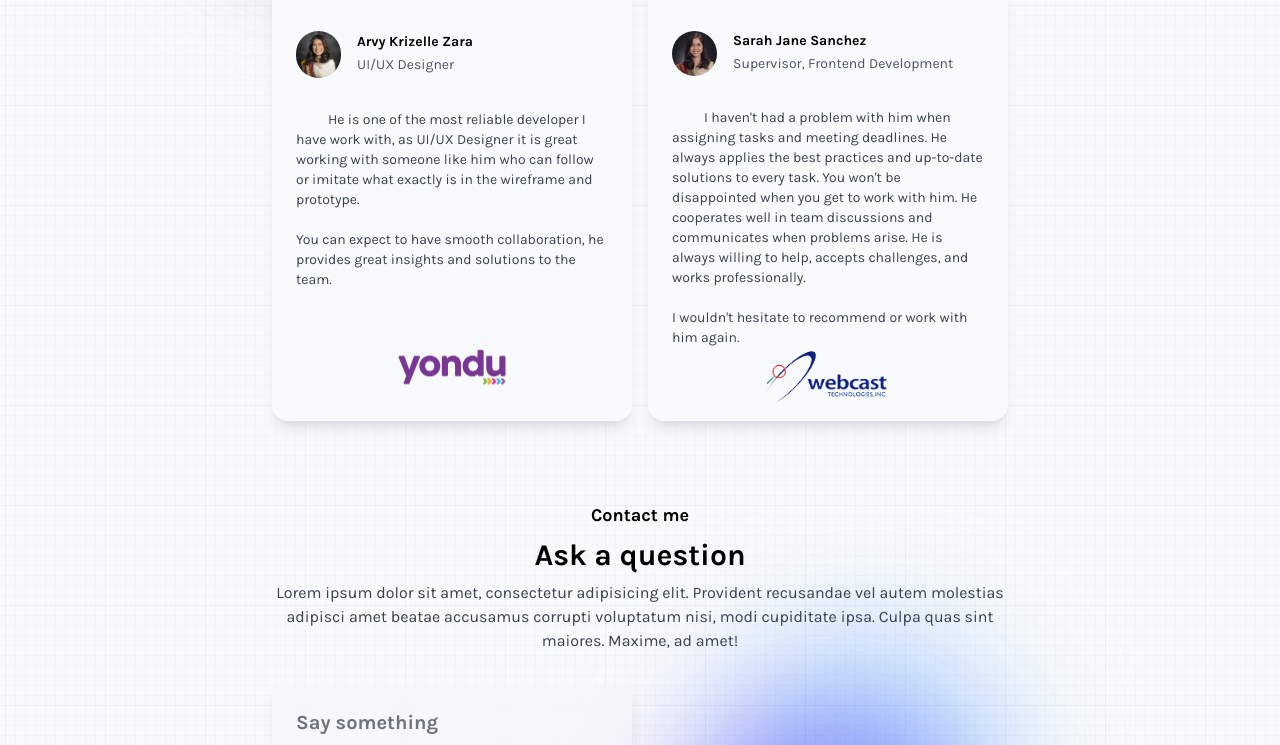
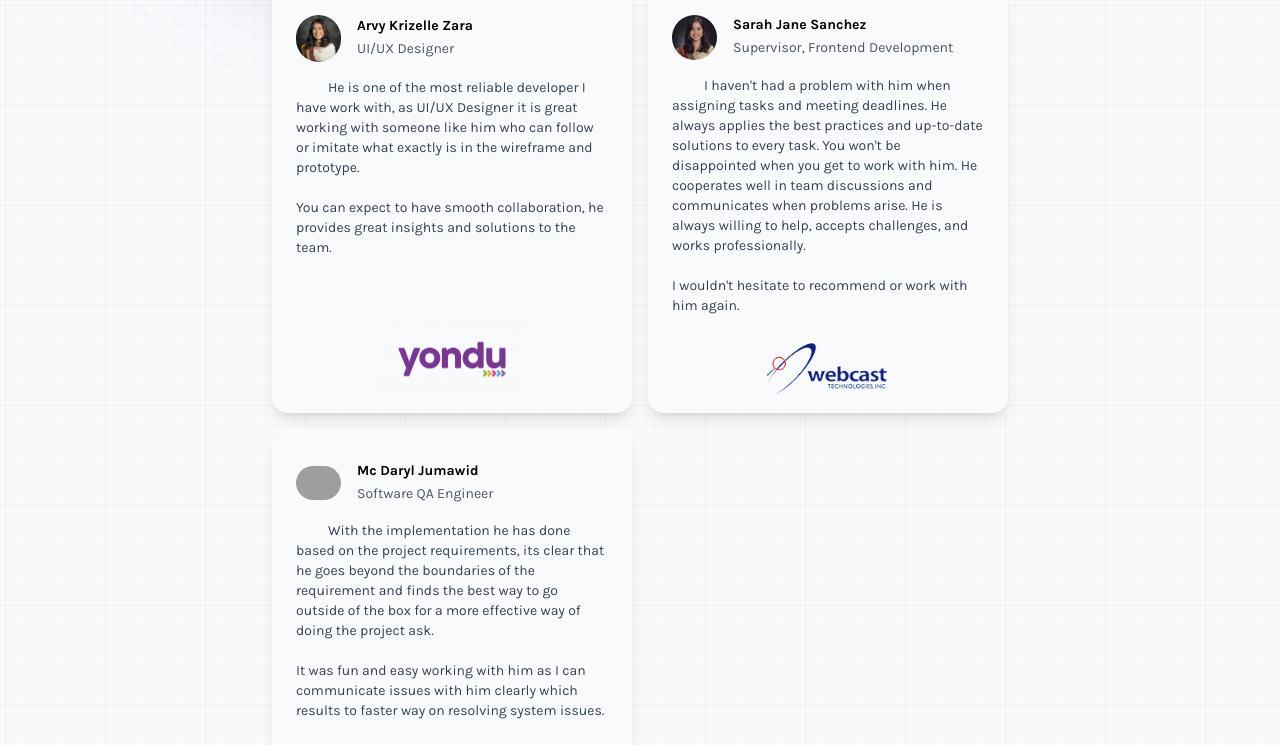
Before and after one commit to jbrtsmbrr/portfolio, a Next.js app: page / in a window 1280 px wide. Shown: the part 2000-2745 px from the top of the page. Built offline with nearby package versions, Linux system fonts and the light colour scheme; grey boxes are pictures that could not be loaded.

Commit message:
added: new testimony

```diff
--- a/components/Testimonials/index.tsx
+++ b/components/Testimonials/index.tsx
@@ -32,10 +32,19 @@ const messages = [
     message:
       `I haven't had a problem with him when assigning tasks and meeting deadlines. He always applies the best practices and up-to-date solutions to every task. You won't be disappointed when you get to work with him. He cooperates well in team discussions and communicates when problems arise. He is always willing to help, accepts challenges, and works professionally.\n\nI wouldn't hesitate to recommend or work with him again.`,
   },
+  {
+    name: "Mc Daryl Jumawid",
+    position: "Software QA Engineer",
+    image: {
+      person: "/assets/persons/daryl.jpg",
+      company: "/assets/logos/webcast.png",
+    },
+    message: `With the implementation he has done based on the project requirements, its clear that he goes beyond the boundaries of the requirement and finds the best way to go outside of the box for a more effective way of doing the project ask.\n\nIt was fun and easy working with him as I can communicate issues with him clearly which results to faster way on resolving system issues.`
+  }
 ];
 
 const Testimonials = () => {
-  console.log(roboto.className)
+
   return (
     <section className="mt-[80px] px-4 xs:px-0">
       <div className="relative flex place-items-center jutify-between mb-8 gap-8">
@@ -70,8 +79,8 @@ const Testimonials = () => {
       </div>
       <div className="grid grid-cols-1 lg:grid-cols-2 gap-4">
         {messages.map((item, index) => (
-          <div className="flex flex-col-reverse shadow-lg rounded-2xl py-4 px-6 space-y-8 bg-slate-50">
-            <div>
+          <div className="flex flex-col-reverse shadow-lg rounded-2xl py-4 px-6 space-y-4 bg-slate-50">
+            <div className="mt-6">
               <Image
                 alt={`company-${index}`}
                 src={item.image.company}
```
